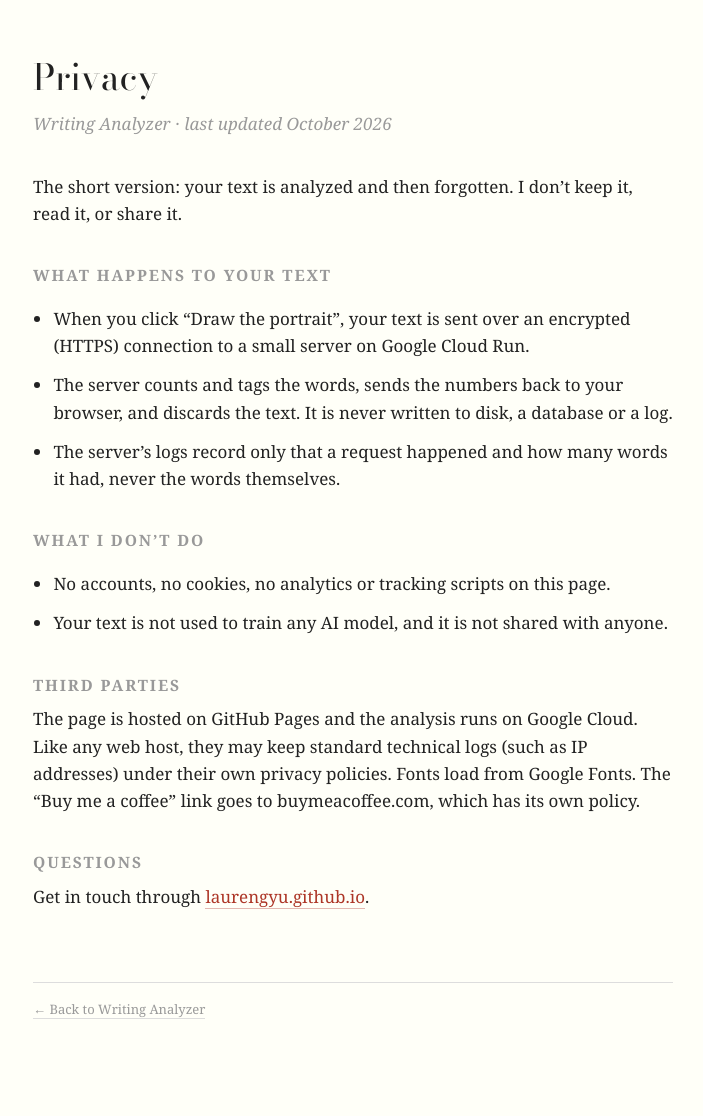
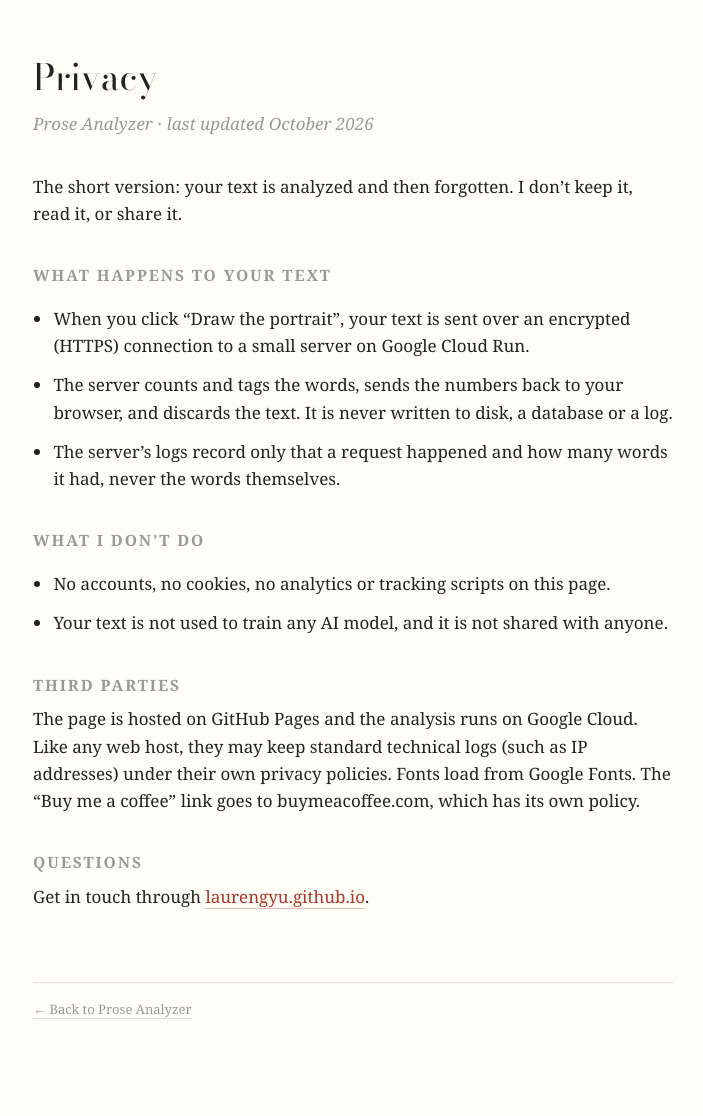
Before and after one commit to laurengyu/laurengyu.github.io, a Jekyll site: the page side-builds/writing-analyzer/privacy.html, which Jekyll copies as it is, in a window 1280 px wide. Shown: the whole page, without its empty margins (287-990 px from the left). Built offline with Jekyll 4.4.1, drawn with Linux system fonts in a browser that asks for light colours.

Commit message:
Rename Writing Analyzer to Prose Analyzer
Co-Authored-By: Claude Opus 5.5 <noreply@anthropic.com>

```diff
--- a/side-builds/index.html
+++ b/side-builds/index.html
@@ -63,7 +63,7 @@ body_class: front--pinned
         <g class="metro-station" data-id="writing" transform="translate(140 370)">
           <rect class="metro-hit" x="-85" y="-48" width="170" height="58"/>
           <rect class="metro-tick" x="-3.5" y="-17" width="7" height="13"/>
-          <text class="metro-label" y="-26" text-anchor="middle">Writing Analyzer</text>
+          <text class="metro-label" y="-26" text-anchor="middle">Prose Analyzer</text>
         </g>
       </a>
     </g>
@@ -154,7 +154,7 @@ body_class: front--pinned
         skincare: ["Skincare Routine Builder", "Under construction. Description coming soon."],
         signal: ["Signal Digest", "A personal intelligence system that reads curated tech, crypto and AI sources, analyses them with Claude, and posts dense digests to Slack. Three pipelines, three questions: what happened, why it matters, and how people actually use AI tools."],
         attention: ["Attention Filter", "A Chrome extension that hides distracting UI elements on frequently-visited sites. No tracking, no network requests, no dependencies — just static CSS rules and lightweight DOM filtering."],
-        writing: ["Writing Analyzer", "What if your prose had a dashboard? Paste in a paragraph and watch it break down into numbers: sentence-length variance, verb-to-noun ratios, zombie nouns, adverb load. Click to open."]
+        writing: ["Prose Analyzer", "What if your prose had a dashboard? Paste in a paragraph and watch it break down into numbers: sentence-length variance, verb-to-noun ratios, zombie nouns, adverb load. Click to open."]
       };
       var map = document.querySelector(".metro");
       var info = document.querySelector(".metro-info");
--- a/side-builds/writing-analyzer/index.html
+++ b/side-builds/writing-analyzer/index.html
@@ -1,7 +1,7 @@
 <!doctype html>
 <html><head><meta charset="utf-8"><meta name="viewport" content="width=device-width,initial-scale=1">
   <link rel="icon" href="/assets/favicon/favicon.svg" type="image/svg+xml">
-<title>Writing Analyzer</title>
+<title>Prose Analyzer</title>
 <link rel="preconnect" href="https://fonts.googleapis.com"><link rel="preconnect" href="https://fonts.gstatic.com" crossorigin>
 <link href="https://fonts.googleapis.com/css2?family=Bodoni+Moda:opsz,wght@6..96,400..700&display=swap" rel="stylesheet">
 <style>
@@ -137,7 +137,7 @@
   }
 </style></head>
 <body><div class="page">
-  <h1>Writing Analyzer</h1>
+  <h1>Prose Analyzer</h1>
   <p class="kicker">A portrait of your prose, sentence by sentence.</p>
   <details class="refs">
     <summary>Inspirations &amp; references <span class="n">(4 books)</span></summary>
--- a/side-builds/writing-analyzer/privacy.html
+++ b/side-builds/writing-analyzer/privacy.html
@@ -1,7 +1,7 @@
 <!doctype html>
 <html><head><meta charset="utf-8"><meta name="viewport" content="width=device-width,initial-scale=1">
   <link rel="icon" href="/assets/favicon/favicon.svg" type="image/svg+xml">
-<title>Privacy · Writing Analyzer</title>
+<title>Privacy · Prose Analyzer</title>
 <link href="https://fonts.googleapis.com/css2?family=Bodoni+Moda:opsz,wght@6..96,400..700&display=swap" rel="stylesheet">
 <style>
   :root{--paper:#fffff8;--ink:#222;--mute:#999;--line:#ddd;--accent:#ad3627}
@@ -17,7 +17,7 @@
 </style></head>
 <body><div class="page">
   <h1>Privacy</h1>
-  <p class="kicker">Writing Analyzer · last updated October 2026</p>
+  <p class="kicker">Prose Analyzer · last updated October 2026</p>
 
   <p>The short version: your text is analyzed and then forgotten. I don’t keep it, read it, or share it.</p>
 
@@ -40,5 +40,5 @@
   <h2>Questions</h2>
   <p>Get in touch through <a href="https://laurengyu.github.io">laurengyu.github.io</a>.</p>
 
-  <footer class="foot"><a href="./">← Back to Writing Analyzer</a></footer>
+  <footer class="foot"><a href="./">← Back to Prose Analyzer</a></footer>
 </div></body></html>
```
